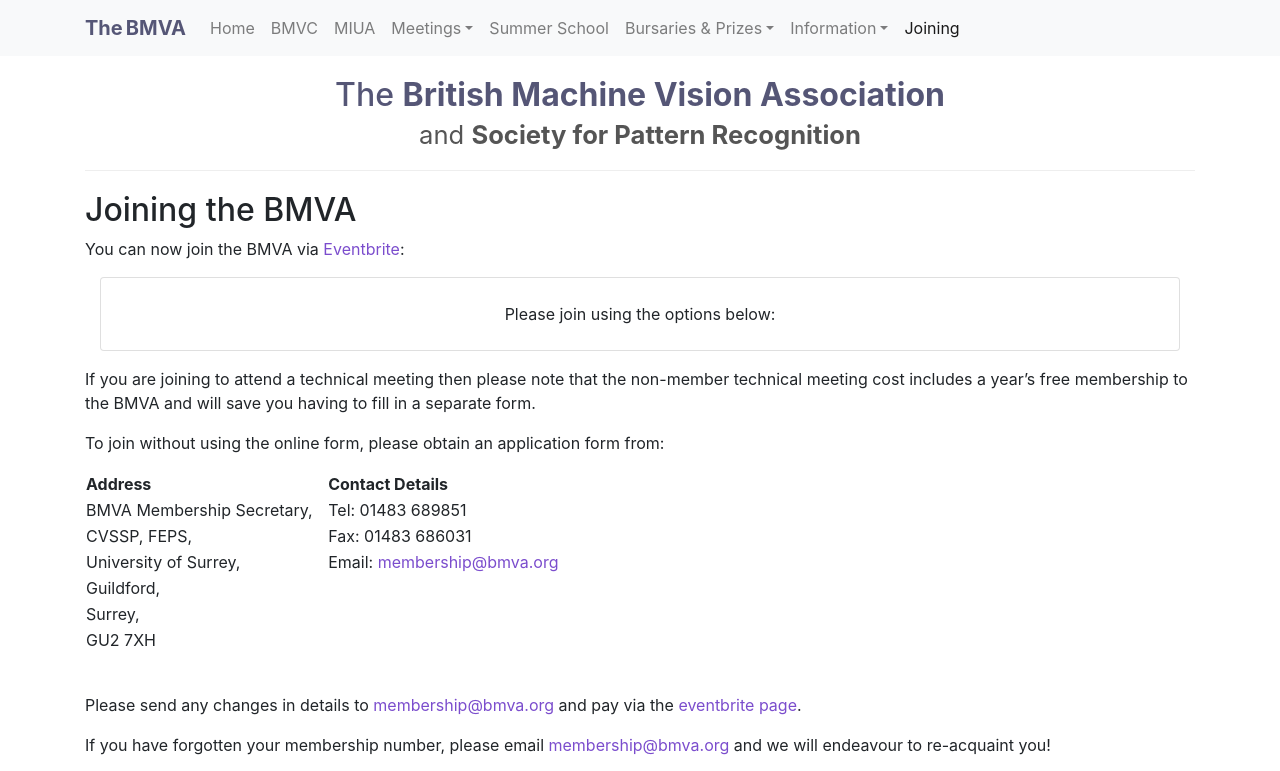
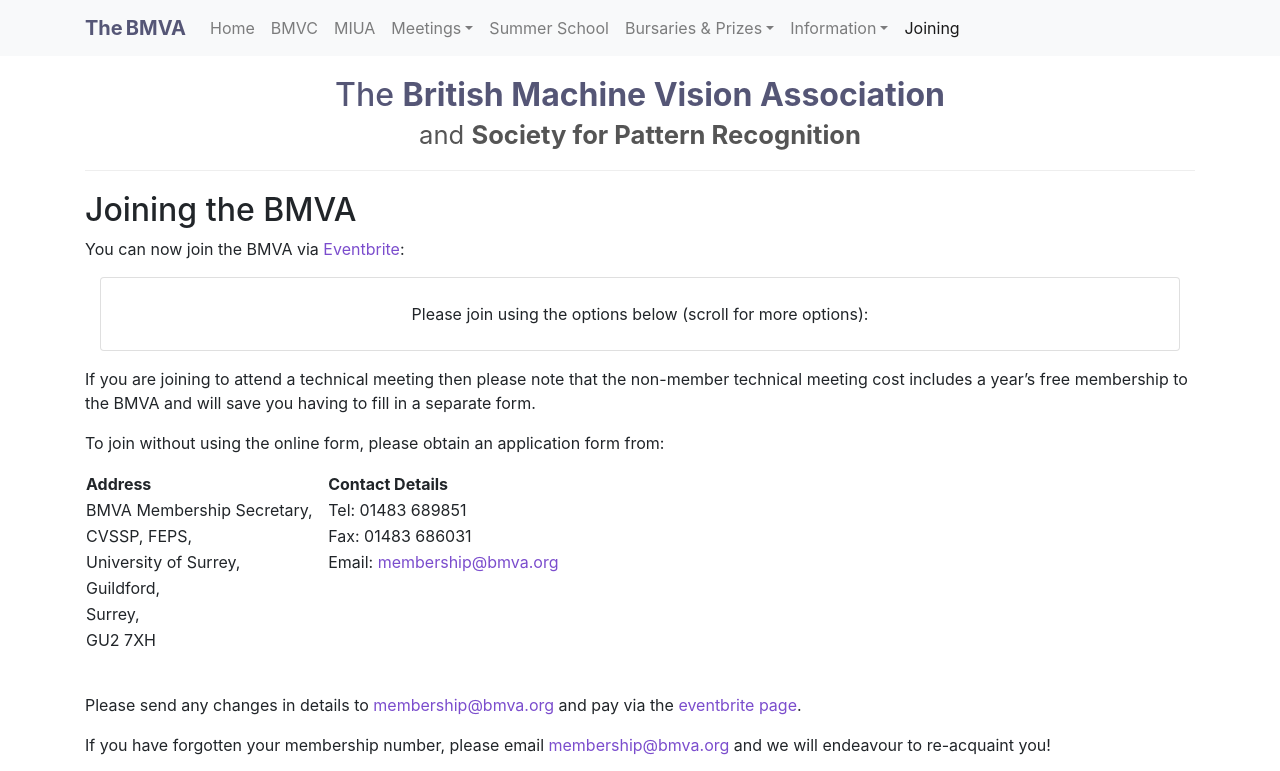
Before and after one commit to BritishMachineVisionAssociation/BMVC2021, a Jekyll site: the page built from joining.md, in a window 1280 px wide and 1063 px high. Shown: the top 771 px of the window. Built offline with Jekyll 4.4.1, drawn with Linux system fonts in a browser that asks for light colours; nearby versions of some CDN libraries; grey boxes are pictures that could not be loaded.

Commit message:
Scroll for joining as well.

```diff
--- a/joining.md
+++ b/joining.md
@@ -12,7 +12,7 @@
     <!--<button id="eventbrite-widget-trigger" type="button">Buy Tickets</button>-->
     <div class="card p-1" style="background: #FFFFFF"><!--F8F7FA-->
         <div class="card-body mx-auto">
-          Please join using the options below:
+          Please join using the options below (scroll for more options):
         </div>
         <div id="eventbrite-widget-container-49987702564" class="embed-responsive"></div>
     </div>
```
